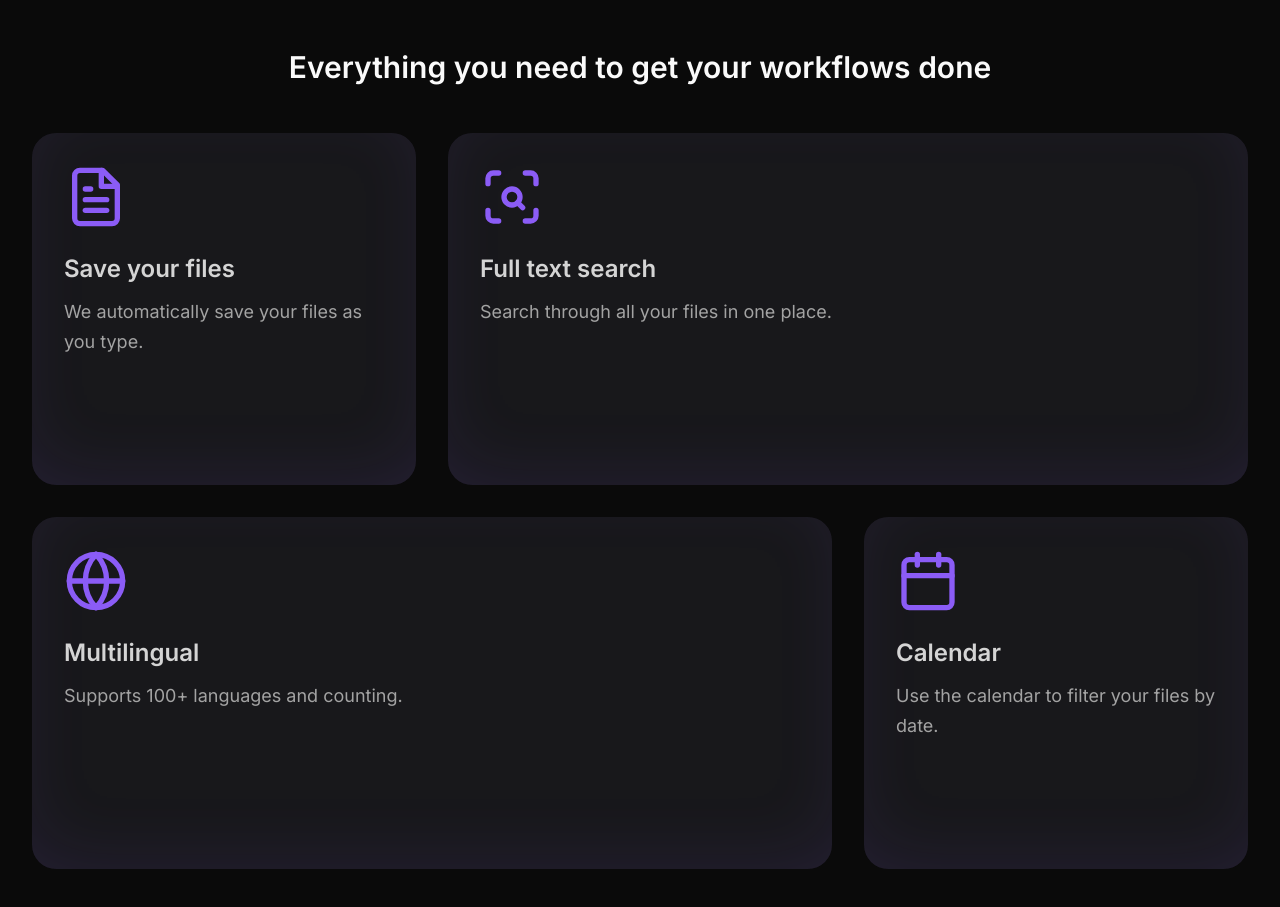
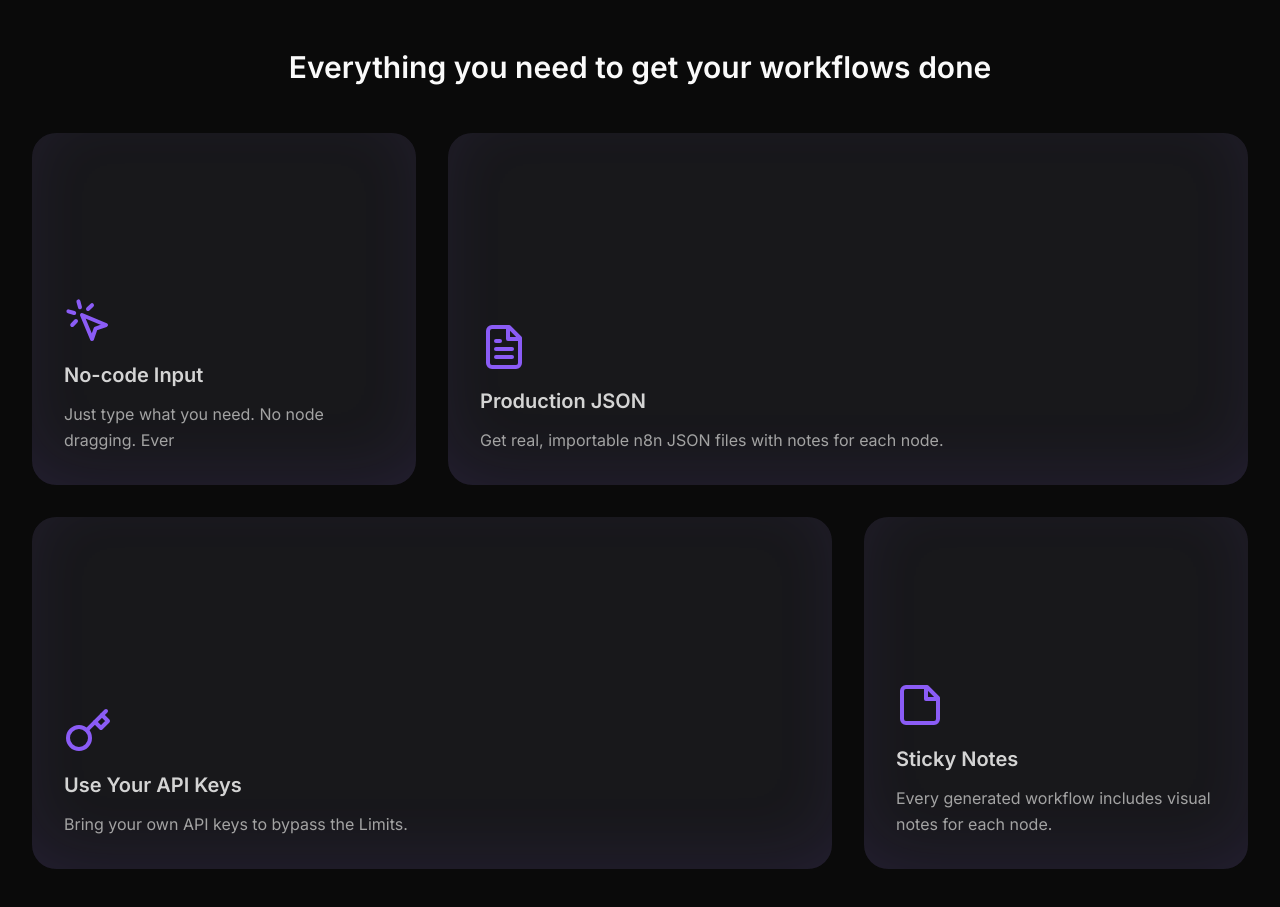
Before and after one commit to timbootstrapping/gen8n, a Next.js app: page / in a window 1280 px wide. Shown: the part 1660-2567 px from the top of the page. Built offline with nearby package versions, Linux system fonts and the light colour scheme.

Commit message:
Changes to Bento Grid

```diff
--- a/app/page.tsx
+++ b/app/page.tsx
@@ -3,10 +3,10 @@ import dynamic from 'next/dynamic';
 // Lazy load motion heavy components client side
 const Footer = dynamic(() => import('@/components/layout/Footer'));
 const Hero = dynamic(() => import('@/components/sections/Hero'), { ssr: false });
-const HowItWorks = dynamic(() => import('@/components/sections/HowItWorks'));
+const HowItWorks = dynamic(() => import('@/components/sections/HowItWorks'), { ssr: false });
 const Features = dynamic(() => import('@/components/sections/Features'), { ssr: false });
 const Testimonials = dynamic(() => import('@/components/sections/Testimonials'));
-const Pricing = dynamic(() => import('@/components/sections/Pricing'));
+const Pricing = dynamic(() => import('@/components/sections/Pricing'), { ssr: false });
 const FAQ = dynamic(() => import('@/components/sections/FAQ'));
 const CtaBanner = dynamic(() => import('@/components/sections/CtaBanner'));
 
--- a/components/sections/Features.tsx
+++ b/components/sections/Features.tsx
@@ -2,35 +2,35 @@
 
 import {
   FileText,
-  Globe,
-  Calendar,
-  ScanSearch,
+  MousePointerClick,
+  Key,
+  StickyNote,
 } from 'lucide-react';
 import React from 'react';
 
 const features = [
   {
-    Icon: FileText,
-    name: 'Save your files',
-    description: 'We automatically save your files as you type.',
+    Icon: MousePointerClick,
+    name: 'No-code Input',
+    description: 'Just type what you need. No node dragging. Ever',
     className: 'lg:col-span-1',
   },
   {
-    Icon: ScanSearch,
-    name: 'Full text search',
-    description: 'Search through all your files in one place.',
+    Icon: FileText,
+    name: 'Production JSON',
+    description: 'Get real, importable n8n JSON files with notes for each node.',
     className: 'lg:col-span-2',
   },
   {
-    Icon: Globe,
-    name: 'Multilingual',
-    description: 'Supports 100+ languages and counting.',
+    Icon: Key,
+    name: 'Use Your API Keys',
+    description: 'Bring your own API keys to bypass the Limits.',
     className: 'lg:col-span-2',
   },
   {
-    Icon: Calendar,
-    name: 'Calendar',
-    description: 'Use the calendar to filter your files by date.',
+    Icon: StickyNote,
+    name: 'Sticky Notes',
+    description: 'Every generated workflow includes visual notes for each node.',
     className: 'lg:col-span-1',
   },
 ];
@@ -54,19 +54,20 @@ export default function Features() {
                 rounded-2xl
                 flex
                 flex-col
-                gap-6
+                justify-end
                 transition-all
                 duration-300
-                hover:shadow-[0_0_25px_rgba(139,92,246,0.2)]
-                [box-shadow:0_-20px_80px_-20px_#8b5cf61f_inset]
+                ease-in-out
+                shadow-[0_-20px_80px_-20px_#8b5cf61f_inset]
+                hover:shadow-[0_-20px_80px_-20px_#8b5cf61f_inset,_0_0_25px_rgba(139,92,246,0.2)]
               `}
             >
-              <Icon className="h-16 w-16 text-[#8b5cf6] transition-colors duration-300" />
+              <Icon className="w-12 h-12 text-[#8b5cf6] transition-colors duration-300 ease-in-out mb-4" />
               <div>
-                <h3 className="text-2xl font-semibold text-neutral-300 mb-3">
+                <h3 className="text-xl font-semibold text-neutral-300 mb-3 transition-all duration-300 ease-in-out group-hover:text-[#a78bfa] group-hover:drop-shadow-[0_0_8px_#8b5cf6]">
                   {name}
                 </h3>
-                <p className="text-neutral-400 text-lg leading-relaxed">{description}</p>
+                <p className="text-neutral-400 leading-relaxed">{description}</p>
               </div>
             </div>
           ))}
--- a/components/ui/pixel-canvas.tsx
+++ b/components/ui/pixel-canvas.tsx
@@ -131,8 +131,11 @@ class Pixel {
   }
 }
 
-// Затем определяем веб-компонент
-class PixelCanvasElement extends HTMLElement {
+// Only define the custom element class on the client side
+let PixelCanvasElement: any = null;
+
+if (typeof window !== 'undefined') {
+  PixelCanvasElement = class extends HTMLElement {
     private canvas: HTMLCanvasElement
     private ctx: CanvasRenderingContext2D | null
     private pixels: Pixel[] = []
@@ -342,6 +345,7 @@ class PixelCanvasElement extends HTMLElement {
       animate()
     }
   }
+}
 
 // React-компонент обертка
 import * as React from "react"
@@ -358,12 +362,30 @@ const PixelCanvas = React.forwardRef<HTMLDivElement, PixelCanvasProps>(
   ({ gap, speed, colors, variant, noFocus, style, ...props }, ref) => {
     React.useEffect(() => {
       // Регистрируем веб-компонент при первом рендере
-      if (typeof window !== "undefined") {
+      if (typeof window !== "undefined" && PixelCanvasElement) {
         if (!customElements.get("pixel-canvas")) {
           customElements.define("pixel-canvas", PixelCanvasElement)
         }
       }
     }, [])
+
+    if (typeof window === "undefined") {
+      // Return a placeholder div during SSR
+      return (
+        <div
+          ref={ref}
+          style={{
+            position: 'absolute',
+            inset: 0,
+            pointerEvents: 'none',
+            width: '100%',
+            height: '100%',
+            ...style
+          }}
+          {...props}
+        />
+      )
+    }
 
     return (
       <pixel-canvas
```
Lines whose indentation alone changed are shown as unchanged.
